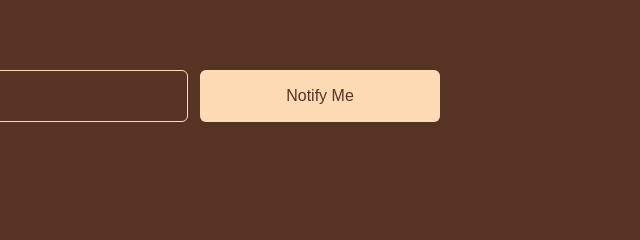
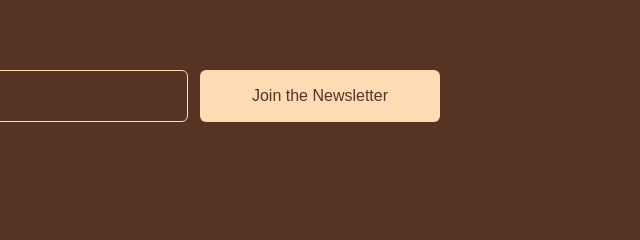
Before and after one commit to Dawlz/TitobyChefYemss, a website: page public/index.html in a window 1280 px wide. Shown: the part 448-688 px from the top of the page, 538-1178 px from the left. Drawn offline with Linux system fonts and the light colour scheme.

Commit message:
Join newsletter

```diff
--- a/public/index.html
+++ b/public/index.html
@@ -26,7 +26,7 @@
         <p id="message">Sign up to be notified</p>
         <div class="form-group" id ="form-group">
           <input type="email" name="email" id="email" placeholder="Enter your email" required>
-          <button type="submit" id="submit">Notify Me</button>
+          <button type="submit" id="submit">Join the Newsletter</button>
         </div>
       </form>
     </div>
```
